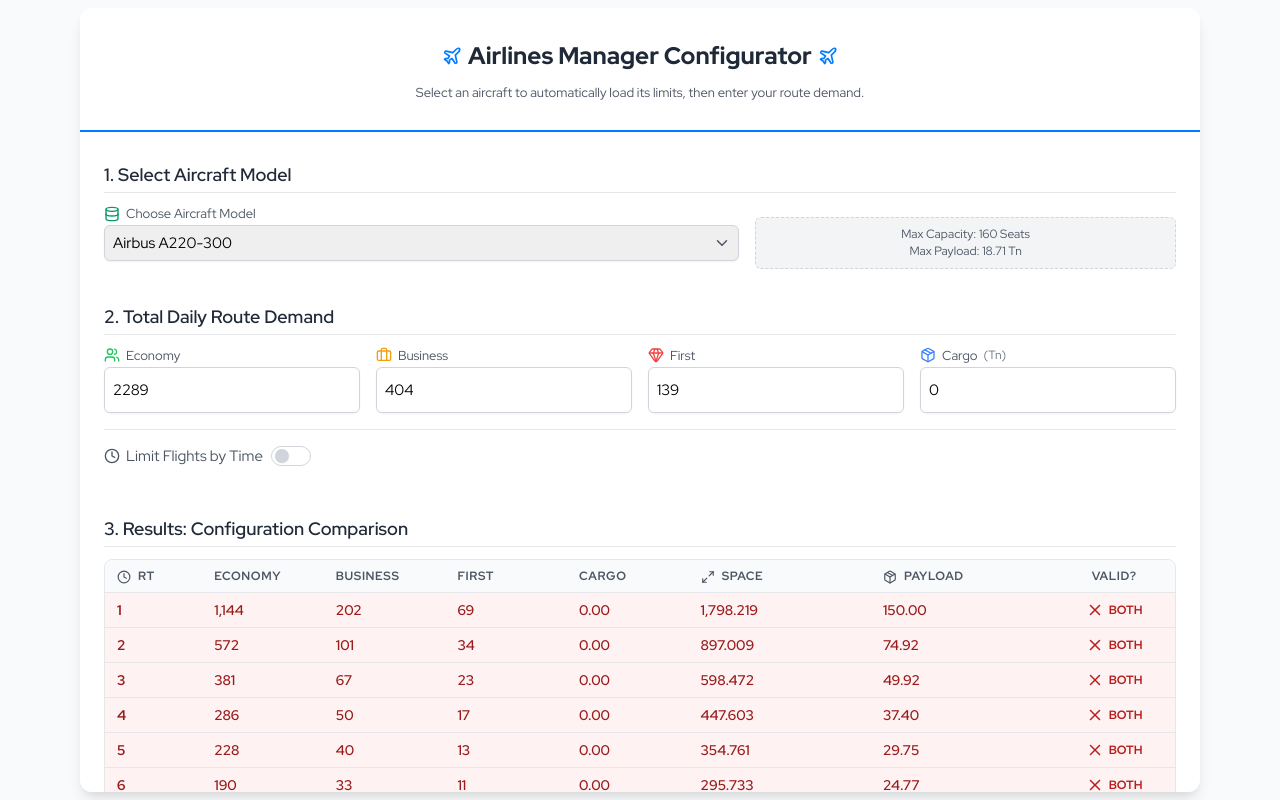
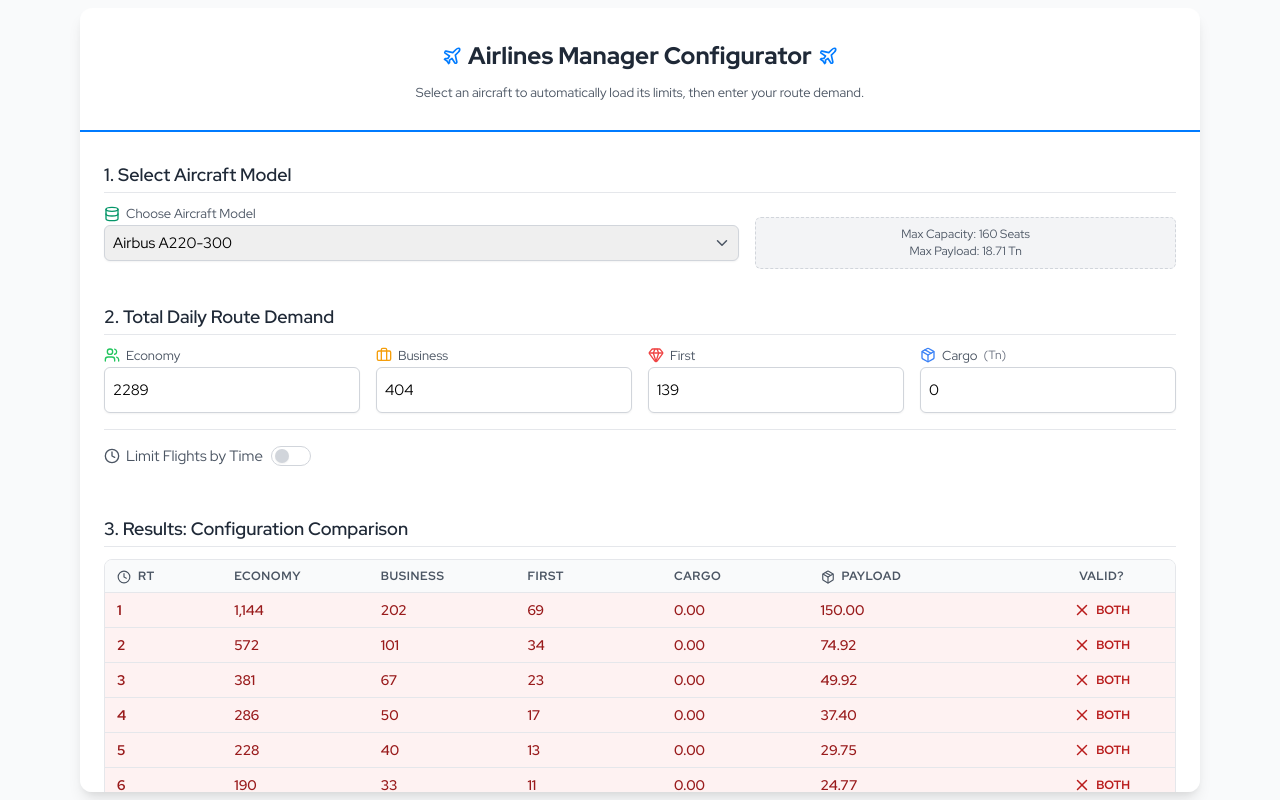
Before and after one commit to ongunumutyelbasi/airlines-manager-tycoon-seat-calculator, a Next.js app: page / in a window 1280 px wide. Built offline with nearby package versions, Linux system fonts and the light colour scheme.

Commit message:
Table updates - tried removing Space column.

```diff
--- a/app/page.tsx
+++ b/app/page.tsx
@@ -906,9 +906,6 @@
                                 <th style={{ width: '10%' }}>FIRST</th>
                                 <th style={{ width: '10%' }}>CARGO</th>
                                 <th style={{ width: '15%' }}>
-                                    <Maximize2 size={14} style={{ verticalAlign: 'middle', marginRight: '0.25rem' }} /> Space
-                                </th>
-                                <th style={{ width: '15%' }}>
                                     <Package size={14} style={{ verticalAlign: 'middle', marginRight: '0.25rem' }} /> Payload
                                 </th>
                                 <th style={{ width: '10%', textAlign: 'center' }}>Valid?</th>
@@ -939,7 +936,6 @@
                                         <td>{config.B.toLocaleString()}</td>
                                         <td>{config.F.toLocaleString()}</td>
                                         <td>{config.C.toFixed(2)}</td>
-                                        <td>{config.totalSpaceUsed.toLocaleString()}</td>
                                         <td>{config.totalPayload.toFixed(2)}</td>
                                         <td style={{ textAlign: 'center' }}>
                                             {renderLimitsCheck(config)}
```
